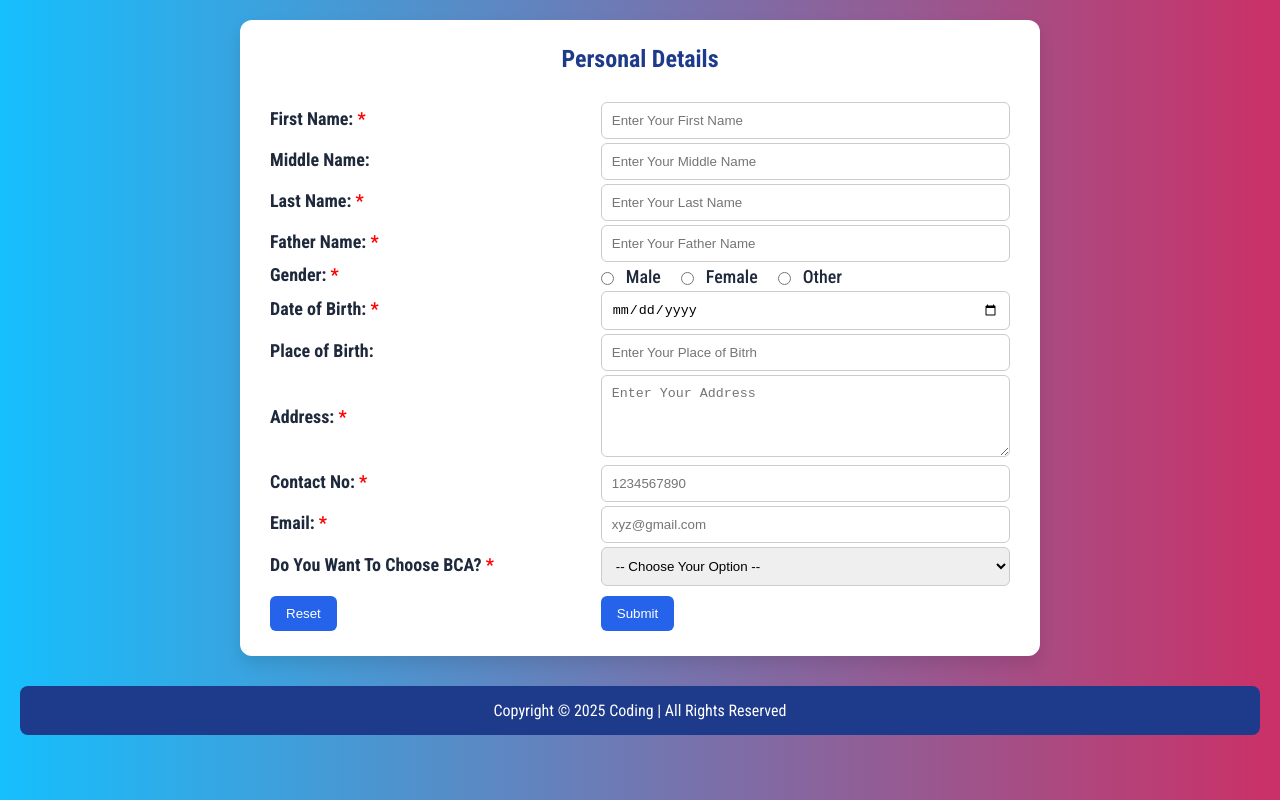
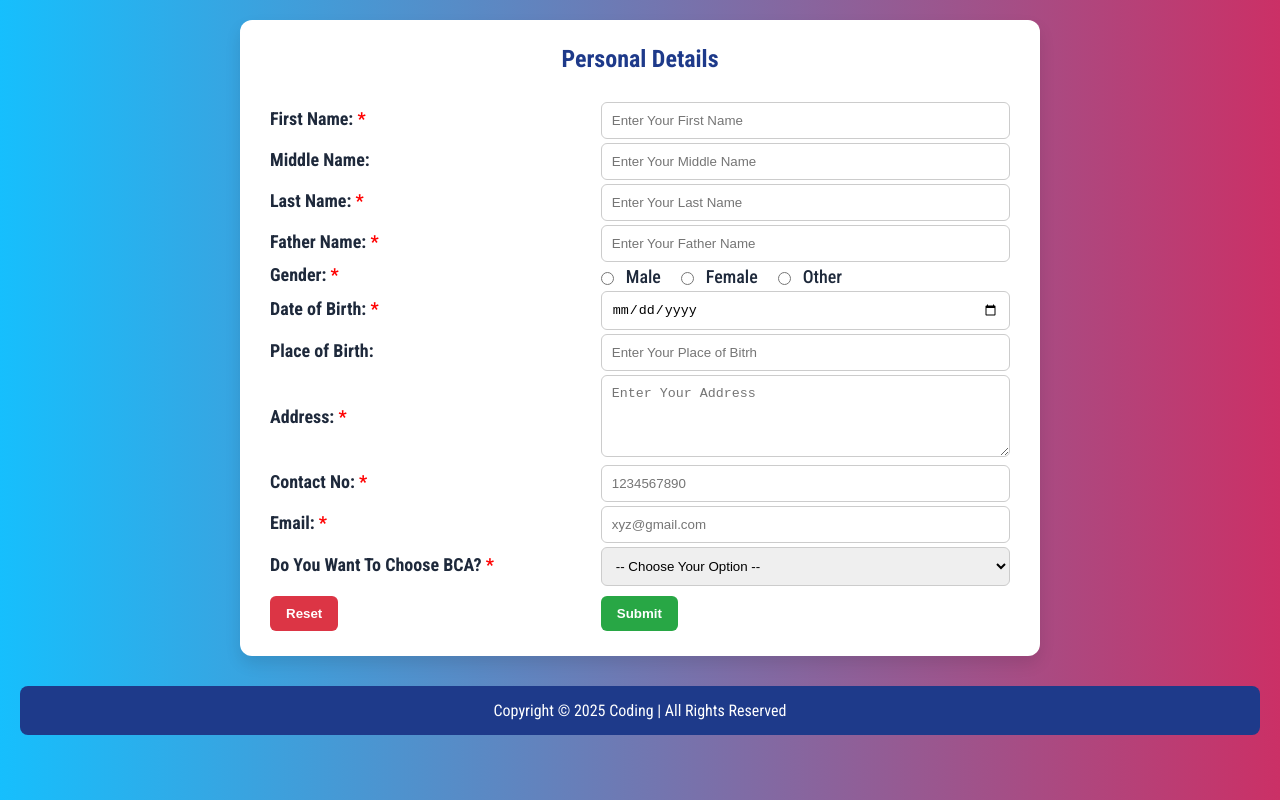
Before and after one commit to ez-sourav/simple_collage_page, a plain HTML site: page index.html in a window 1280 px wide. Drawn offline with Linux system fonts and the light colour scheme; a web font is replaced by a local one.

Commit message:
Update style.css

```diff
--- a/style.css
+++ b/style.css
@@ -78,6 +78,27 @@ h2 {
   transition: 0.3s ease;
 }
 
+button[type="submit"] {
+  background-color: #28a745;
+  color: white;
+  font-weight: 600;
+}
+
+button[type="submit"]:hover {
+  background-color: #218838;
+}
+
+button[type="reset"] {
+  background-color: #dc3545;
+  color: white;
+  font-weight: 600;
+}
+
+button[type="reset"]:hover {
+  background-color: #c82333;
+}
+
+}
 .details-continer button:hover {
   background: #1e40af;
 }
```
